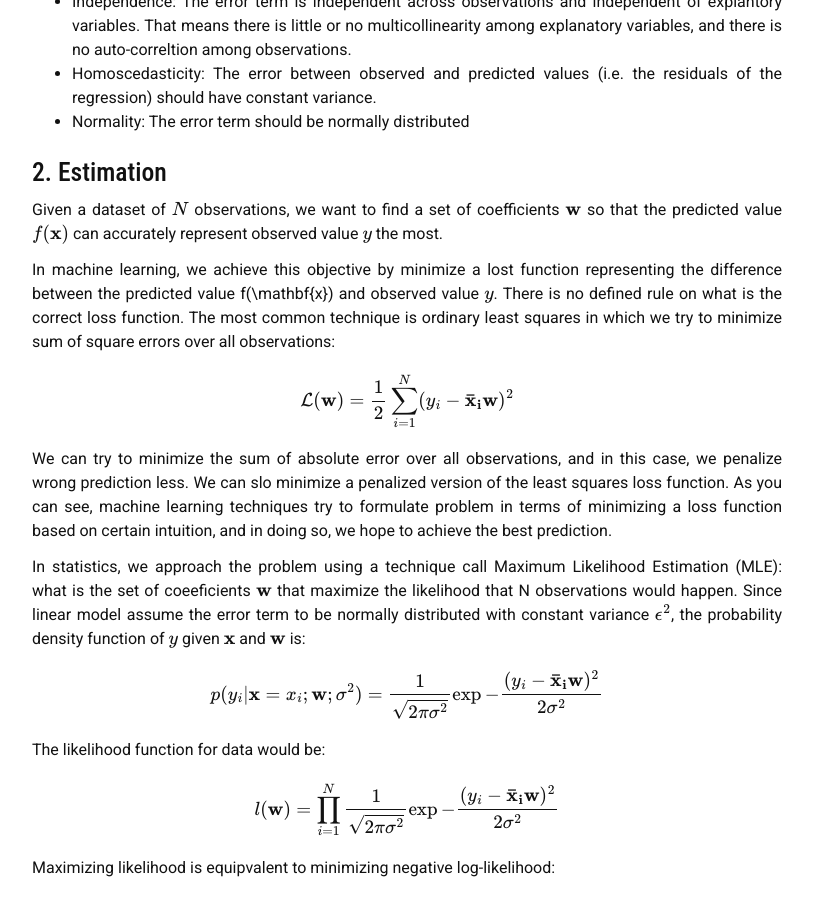
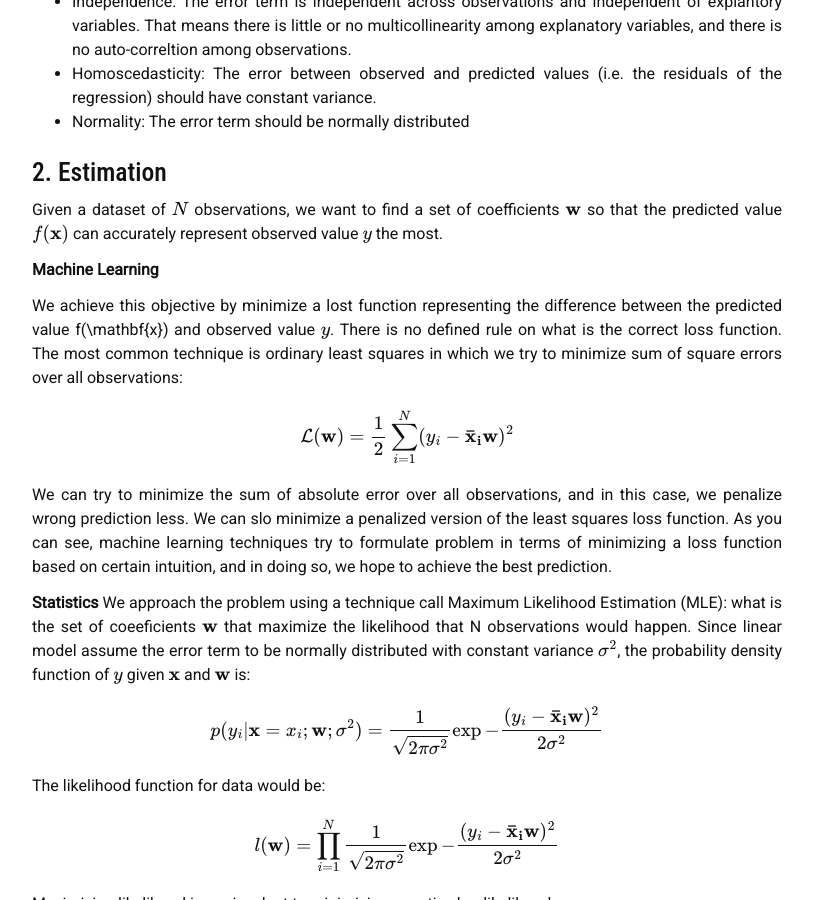
Before and after one commit to liambll/blog-archive, a Jekyll site: the page built from _posts/2017-06-29-linear-regression.markdown, in a window 1280 px wide and 900 px high, scrolled down 1016 px. Shown: the whole window, without its empty margins (233-1046 px from the left). Built offline with Jekyll 4.4.1, drawn with Linux system fonts in a browser that asks for light colours; nearby versions of some CDN libraries; formulas are drawn with MathJax 3; comment, search, counter and statistics services are not loaded.

Commit message:
Update 2017-06-29-linear-regression.markdown

```diff
--- a/_posts/2017-06-29-linear-regression.markdown
+++ b/_posts/2017-06-29-linear-regression.markdown
@@ -41,13 +41,16 @@ In statistics, strict linear regression model makes several assumptions about th
 ## 2. Estimation
 Given a dataset of \\(N\\) observations, we want to find a set of coefficients \\(\mathbf{w}\\) so that the predicted value \\(f(\mathbf{x})\\) can accurately represent observed value \\(y\\) the most.
 
-In machine learning, we achieve this objective by minimize a lost function representing the difference between the predicted value f(\mathbf{x}) and observed value \\(y\\). There is no defined rule on what is the correct loss function. The most common technique is ordinary least squares in which we try to minimize sum of square errors over all observations:
+__Machine Learning__
+
+We achieve this objective by minimize a lost function representing the difference between the predicted value f(\mathbf{x}) and observed value \\(y\\). There is no defined rule on what is the correct loss function. The most common technique is ordinary least squares in which we try to minimize sum of square errors over all observations:
 \\[
 \mathcal{L}(\mathbf{w}) = \frac{1}{2}\sum_{i=1}^N (y\_i - \mathbf{\bar{x}\_i}\mathbf{w})^2
 \\]
 We can try to minimize the sum of absolute error over all observations, and in this case, we penalize wrong prediction less. We can slo minimize a penalized version of the least squares loss function. As you can see, machine learning techniques try to formulate problem in terms of minimizing a loss function based on certain intuition, and in doing so, we hope to achieve the best prediction.
 
-In statistics, we approach the problem using a technique call Maximum Likelihood Estimation (MLE): what is the set of coeeficients \\(\mathbf{w}\\) that maximize the likelihood that N observations would happen. Since linear model assume the error term to be normally distributed with constant variance \\(\epsilon^2\\), the probability density function of \\(y\\) given \\(\mathbf{x}\\) and \\(\mathbf{w}\\) is:
+__Statistics__
+We approach the problem using a technique call Maximum Likelihood Estimation (MLE): what is the set of coeeficients \\(\mathbf{w}\\) that maximize the likelihood that N observations would happen. Since linear model assume the error term to be normally distributed with constant variance \\(\sigma^2\\), the probability density function of \\(y\\) given \\(\mathbf{x}\\) and \\(\mathbf{w}\\) is:
 \\[
 p(y_i|\mathbf{x}=x_i;\mathbf{w};\sigma^2) = \frac{1}{\sqrt{2\pi\sigma^2}}\exp{-\frac{(y\_i - \mathbf{\bar{x}\_i}\mathbf{w})^2}{2\sigma^2}}
 \\]
```
